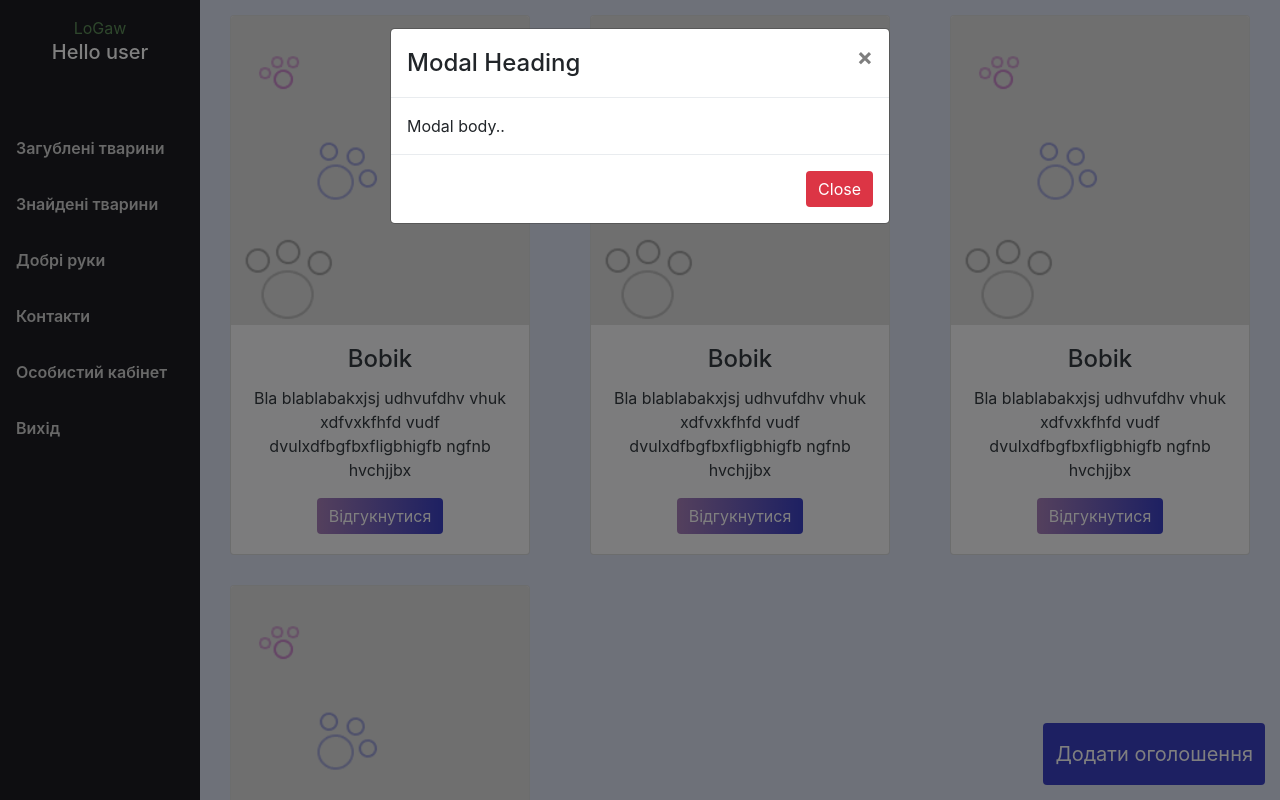
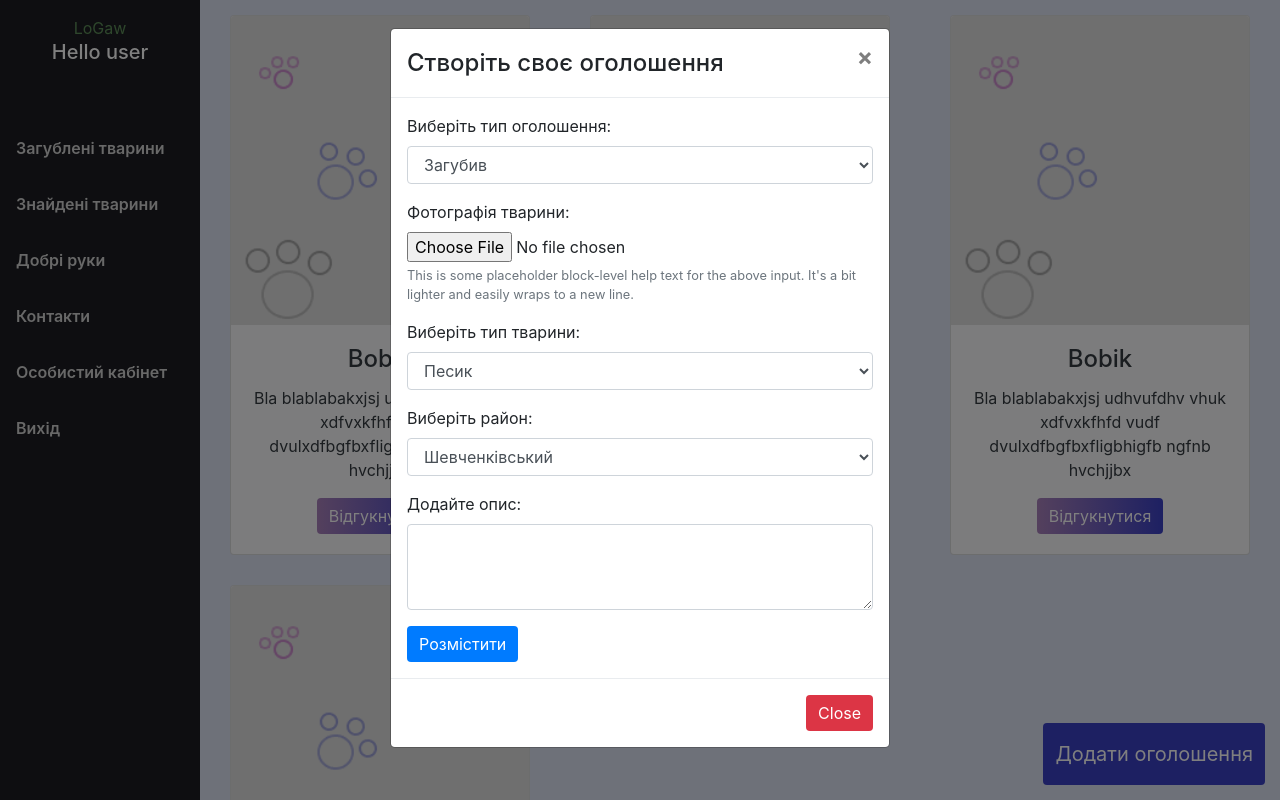
Before and after one commit to c-tel/lu_pet, a Django app: page /home in a window 1280 px wide, after a click on "Додати оголошення". Run offline with Django 3.2, Linux system fonts and the light colour scheme; data comes from the database, SQL or seed files in the repository; style sheets or scripts are compiled from the project's sources; some libraries are stand-ins or nearby versions.

Commit message:
advertisement

```diff
--- a/frontend/Frontend/www/assets/less/home.less
+++ b/frontend/Frontend/www/assets/less/home.less
@@ -129,9 +129,9 @@ button {
       color: white;
 
       .btn_svg_shape {
-        .transition(stroke-dasharray, stroke-dashoffset; 0.5s;);
+        .transition(stroke-dasharray, stroke-dashoffset; 0.4s;);
         stroke-dashoffset: 0 !important;
-        animation: 0.6s pencil ease-in forwards;
+        animation: 0.45s pencil ease-in forwards;
       }
     }
   }
--- a/frontend/Frontend/www/home.html
+++ b/frontend/Frontend/www/home.html
@@ -1,7 +1,7 @@
 <!DOCTYPE html>
 <html lang="uk">
 <head>
-    <title>MyPolish</title>
+    <title>Lu, Pet</title>
 
     <meta charset="UTF-8">
     <meta name="viewport" content="width=device-width, initial-scale=1, shrink-to-fit=no">
@@ -17,7 +17,6 @@
     <!--<link rel="stylesheet/less" type="text/css" href="./assets/less/home.less" />-->
     <!-- LESS JavaScript компілятор -->
     <script src="https://cdnjs.cloudflare.com/ajax/libs/less.js/2.7.2/less.min.js"></script>
-    <title>Lu, Pet</title>
 </head>
 <body>
 
@@ -96,12 +95,47 @@
 		<div class="modal-content">
 			<!-- Modal Header -->
 			<div class="modal-header">
-				<h4 class="modal-title">Modal Heading</h4>
+				<h4 class="modal-title">Створіть своє оголошення</h4>
 				<button type="button" class="close" data-dismiss="modal">&times;</button>
 			</div>
 			<!-- Modal body -->
 			<div class="modal-body">
-				Modal body..
+				<form>
+					<div class="form-group">
+						<label for="exampleSelect1">Виберіть тип оголошення:</label>
+						<select class="form-control" id="typeOfAdv">
+							<option>Загубив</option>
+							<option>Знайшов</option>
+							<option>Віддам у добрі руки</option>
+						</select>
+					</div>
+					<div class="form-group">
+						<label for="exampleInputFile">Фотографія тварини:</label>
+						<input type="file" class="form-control-file" id="exampleInputFile" aria-describedby="fileHelp">
+						<small id="fileHelp" class="form-text text-muted">This is some placeholder block-level help text for the above input. It's a bit lighter and easily wraps to a new line.</small>
+					</div>
+					<div class="form-group">
+						<label for="exampleSelect1">Виберіть тип тварини:</label>
+						<select class="form-control" id="typeOfAdv">
+							<option>Песик</option>
+							<option>Котик</option>
+							<option>Інше</option>
+						</select>
+					</div>
+					<div class="form-group">
+						<label for="exampleSelect1">Виберіть район:</label>
+						<select class="form-control" id="district">
+							<option>Шевченківський</option>
+							<option>Оболонський</option>
+							<option>Подільський</option>
+							<option>Дніпровський</option>
+						</select>
+					</div>
+					<div class="form-group">
+						<label for="exampleTextarea">Додайте опис:</label>
+						<textarea class="form-control" id="exampleTextarea" rows="3"></textarea>
+					</div>
+				</form><button class="btn btn-primary">Розмістити</button>
 			</div>
 			<!-- Modal footer -->
 			<div class="modal-footer">
```
